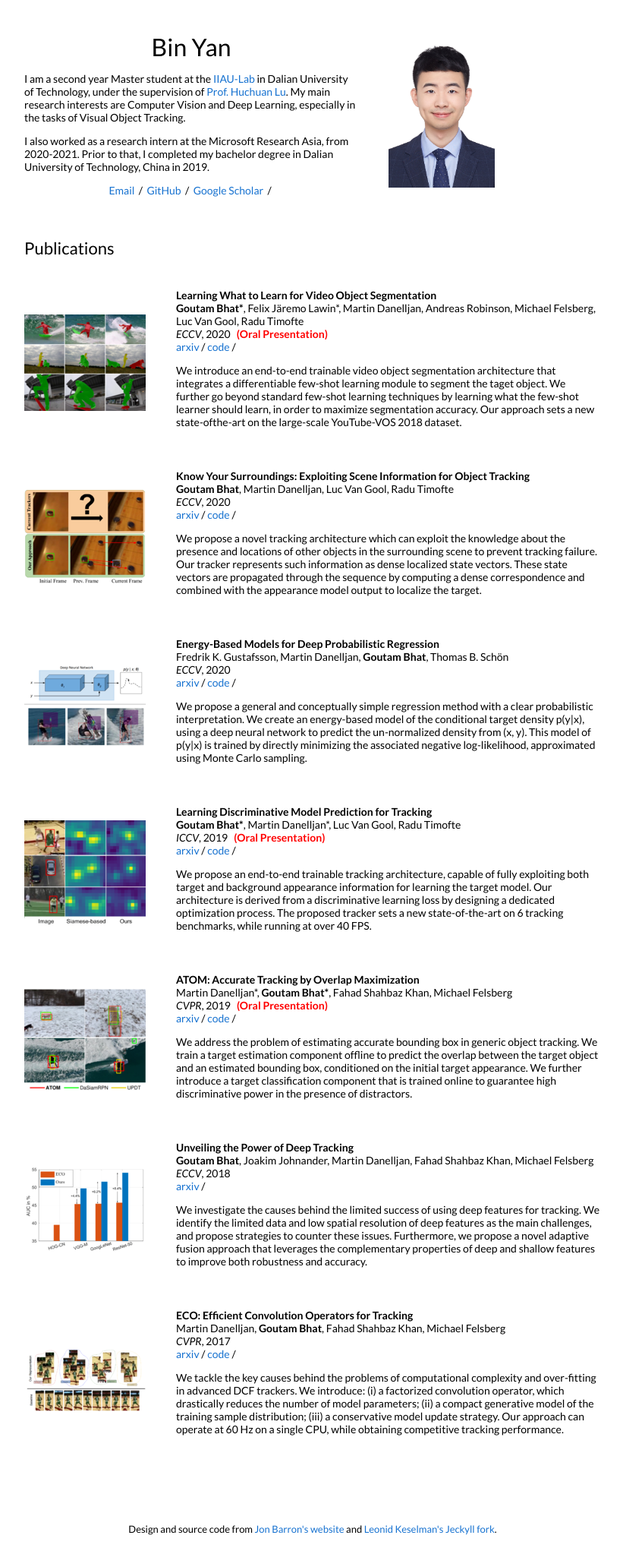
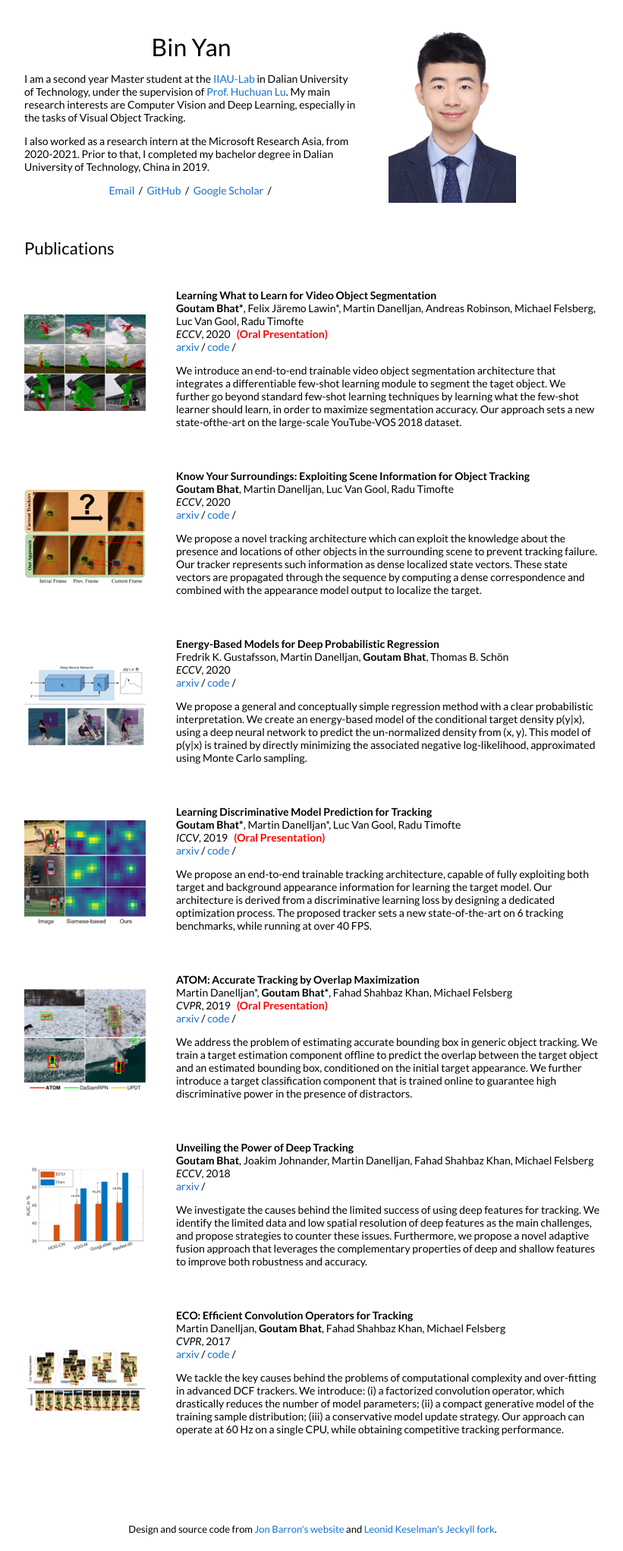
Before and after one commit to MasterBin-IIAU/masterbin-iiau.github.io, a Jekyll site: the page built from _posts/2020-08-25-lwl.markdown, in a window 1280 px wide. Shown: the whole page at 76% size, without its empty margins (228-1049 px from the left). Built offline with Jekyll 4.4.1, drawn with Linux system fonts in a browser that asks for light colours.

Commit message:
adjust size to 60%

```diff
--- a/_layouts/default.html
+++ b/_layouts/default.html
@@ -40,7 +40,7 @@
               </p>
             </td>
             <td style="padding:2.5%;width:40%;max-width:40%">
-              <img style="width:50%;max-width:50%" alt="profile photo" src="images/my_photo.JPG">
+              <img style="width:60%;max-width:60%" alt="profile photo" src="images/my_photo.JPG">
             </td>
           </tr>
         </table>
```
